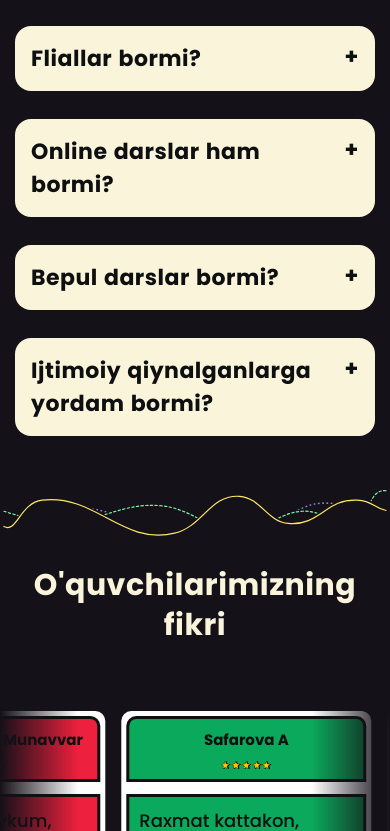
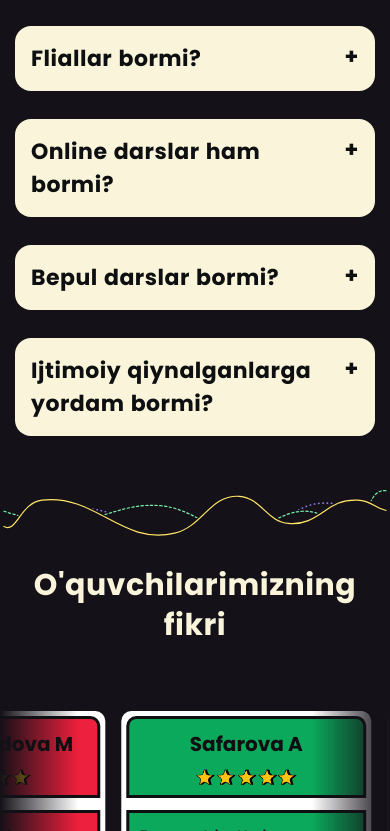
Before and after one commit to Mirjalol49/Andalucia, a React (Vite) app: page / in a window 390 px wide. Shown: the part 11169-12000 px from the top of the page. Built offline with nearby package versions, Linux system fonts and the light colour scheme.

Commit message:
font size changed

```diff
--- a/src/assets/Pages/MainPage/Testimonials/Testimonilas.jsx
+++ b/src/assets/Pages/MainPage/Testimonials/Testimonilas.jsx
@@ -29,7 +29,7 @@ const Testimonials = () => {
 
   const testimonialsData = [
     {
-      nameTitle: "Hayitmurodova Munavvar",
+      nameTitle: "Hayitmurodova M",
       thought:
         "Assalomu aleykum, kursingiz yaxshi mavzular juda tushunarli qilib tushuntirilgan. Ustozlar savollarga har doim tushunarli qilib javob berishadi",
       bg: "#ED203D",
--- a/src/assets/reusables/TestimonialCard/TestimonialCard.css
+++ b/src/assets/reusables/TestimonialCard/TestimonialCard.css
@@ -62,7 +62,7 @@
     }
 
     .testimonial-title {
-        font-size: 15px;
+        font-size: 20px;
     }
 
     .testimonial-text {
@@ -71,7 +71,7 @@
     }
 
     .rating-testimonial {
-        width : 50px;
+        width : 100px;
         height: auto;
     }
 }
```
